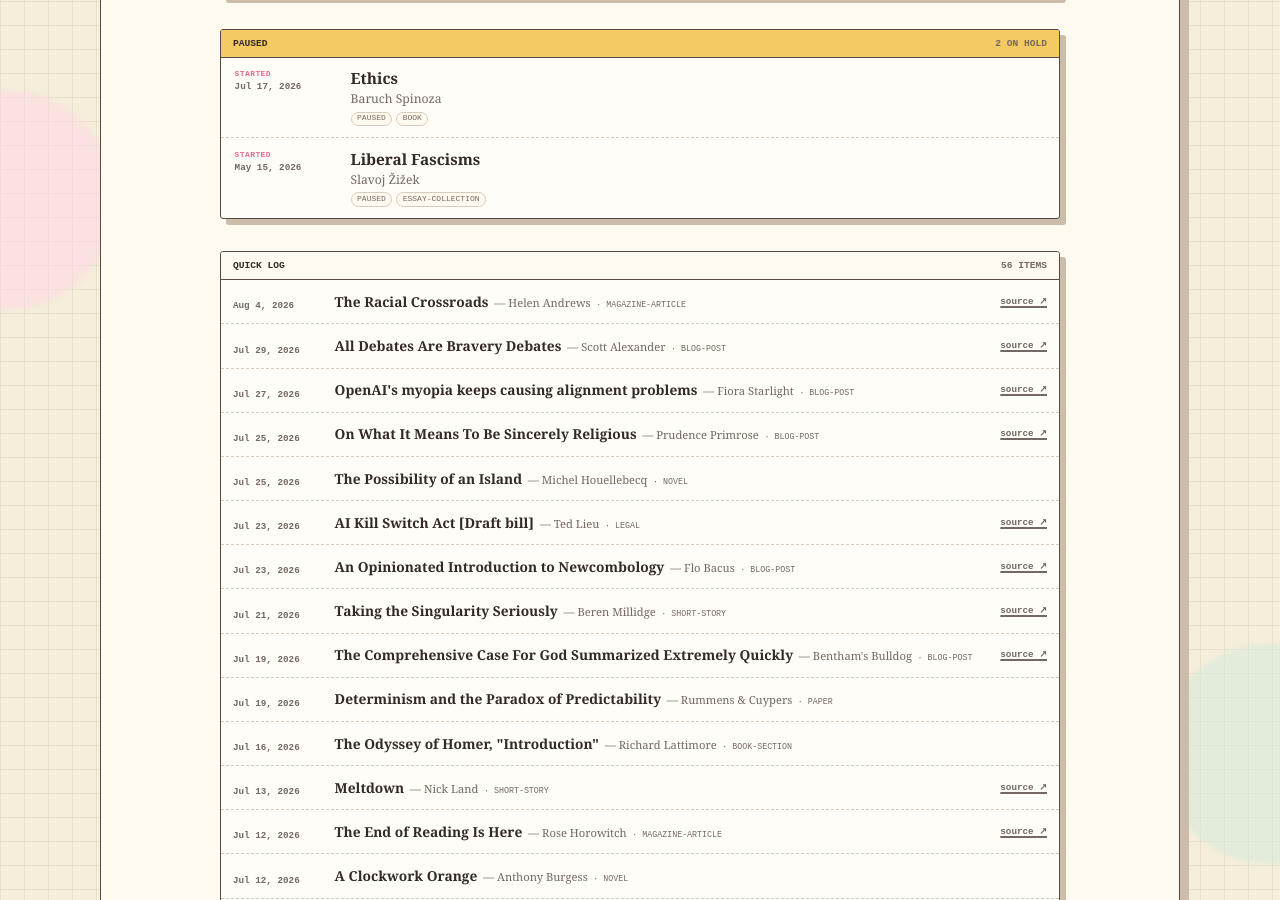
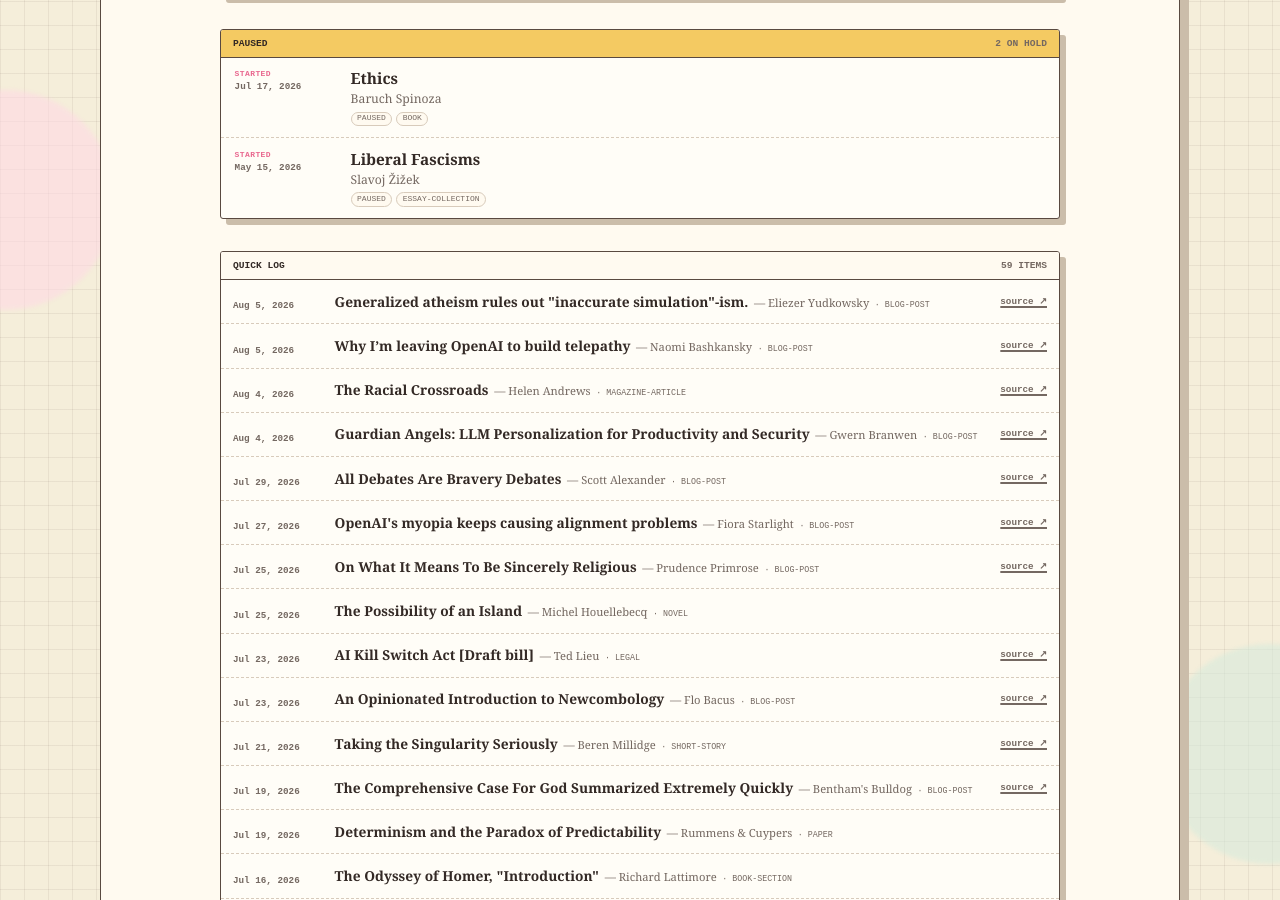
Before and after one commit to jackcml/personal-site, a Jekyll site: the page built from reading.md, in a window 1280 px wide and 900 px high, scrolled down 863 px. Built offline with Jekyll 4.4.1, drawn with Linux system fonts in a browser that asks for light colours.

Commit message:
data: update reading log

```diff
--- a/_data/reading.yml
+++ b/_data/reading.yml
@@ -15,6 +15,27 @@
   started_date: 2026-06-21
   url: https://plato.stanford.edu/entries/compatibilism/
 
+- title: Why I’m leaving OpenAI to build telepathy
+  author: Naomi Bashkansky
+  kind: blog-post
+  status: finished
+  read_date: 2026-08-05
+  url: https://naomibashkansky.com/blog/telepathy/
+
+- title: "Generalized atheism rules out \"inaccurate simulation\"-ism."
+  author: Eliezer Yudkowsky
+  kind: blog-post
+  status: finished
+  read_date: 2026-08-05
+  url: https://www.lesswrong.com/posts/KgwQchapx4vJDhfYC/generalized-atheism-rules-out-inaccurate-simulation-ism
+
+- title: "Guardian Angels: LLM Personalization for Productivity and Security"
+  author: Gwern Branwen
+  kind: blog-post
+  status : finished
+  read_date: 2026-08-04
+  url: https://gwern.net/guardian-angel
+
 - title: The Racial Crossroads
   author: Helen Andrews
   kind: magazine-article
```
